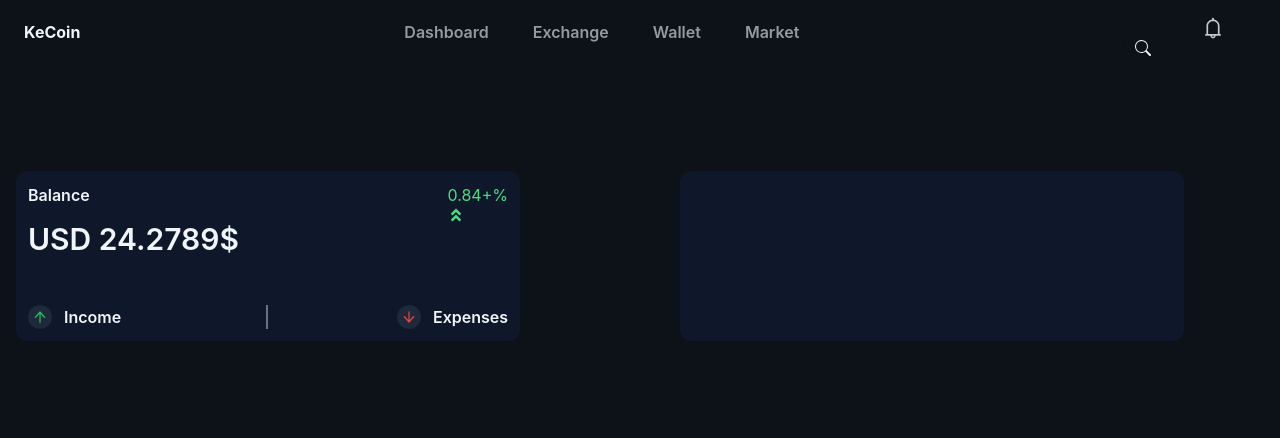
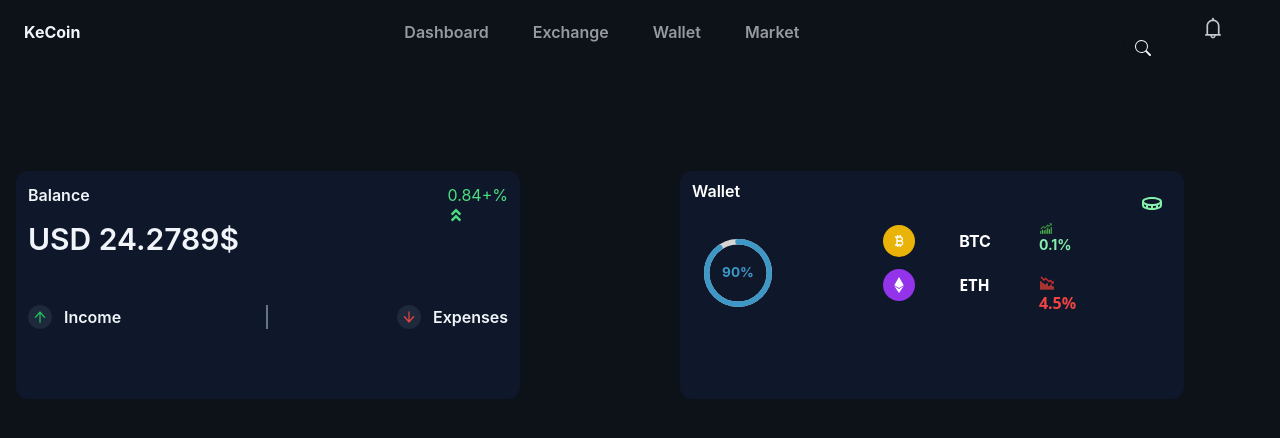
Before and after one commit to adisagar2003/Adcoin, a React (Vite) app: page / in a window 1280 px wide. Shown: the top 438 px of the page. Built offline with nearby package versions, Linux system fonts and the light colour scheme.

Commit message:
Wallet UI completed

```diff
--- a/src/App.jsx
+++ b/src/App.jsx
@@ -3,6 +3,7 @@ import logo from './logo.svg'
 import './App.css'
 import Navbar from './Components/Navbar'
 import BalanceWallet from './Components/Balance'
+import Wallet from './Components/Wallet'
 
 function App() {
   const [count, setCount] = useState(0)
@@ -16,7 +17,7 @@ function App() {
   <BalanceWallet />
   </div>
   <div class='float-left mt-[5%] p-2 font-bold text-white w-[40%] rounded-xl   bg-slate-900 '>
-
+<Wallet />
 
   </div>
 
--- /dev/null
+++ b/src/Components/Wallet.jsx
@@ -0,0 +1,44 @@
+import React from 'react'
+import { CircularProgressbar } from 'react-circular-progressbar';
+import 'react-circular-progressbar/dist/styles.css';
+import {BiCoin,BiBitcoin} from 'react-icons/bi';
+import {FaEthereum,FaAngleDoubleUp} from 'react-icons/fa';
+import {FcBullish,FcBearish} from 'react-icons/fc'
+function Wallet() {
+  return (
+    <div>
+        <span class='p-1 font-semibold'>Wallet</span>
+        <div class='float-right p-4 text-green-300 scale-[150%]'>
+
+        <BiCoin />
+        </div>
+
+        <div style={{width:100,height:50}} class='p-4 mt-5 mr-5'>
+        <CircularProgressbar value={90} text={`90%`} />
+        </div>
+        <div class='flex flex-row    float-right w-[60%] gap-10'>
+        <div class='float-right  relative bottom-[6vh]  flex flex-col gap-3 mb-4'>
+            <a class='p-2 rounded-full bg-yellow-500'><BiBitcoin /></a>
+            <a class='p-2 rounded-full bg-purple-600'><FaEthereum /></a>
+
+            </div>
+            <div class='float-right   relative bottom-[6vh]  flex flex-col gap-3 mb-4'>
+            <a class='p-1'>BTC</a>
+            <a class='p-1 font-sans'>ETH</a>
+
+            </div>
+
+            <div class='float-right   relative bottom-[6vh]  flex flex-col gap-3 mb-4'>
+            <a class='p-1 text-green-300 text-sm relative bottom-2'><FcBullish /> 0.1%</a>
+            <a class='p-1 font-sans relative bottom-2 text-red-500'><FcBearish /> 4.5%</a>
+
+            </div>
+
+
+
+            </div>
+    </div>
+  )
+}
+
+export default Wallet
```
